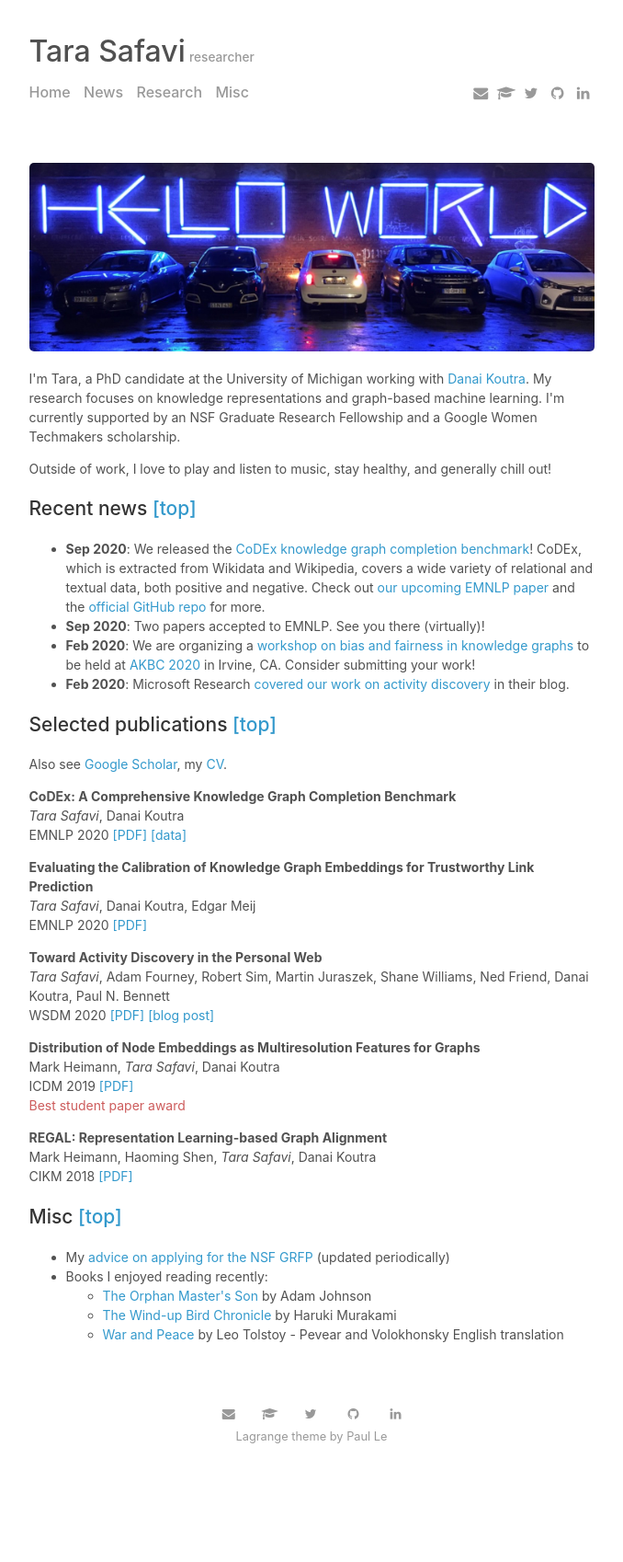
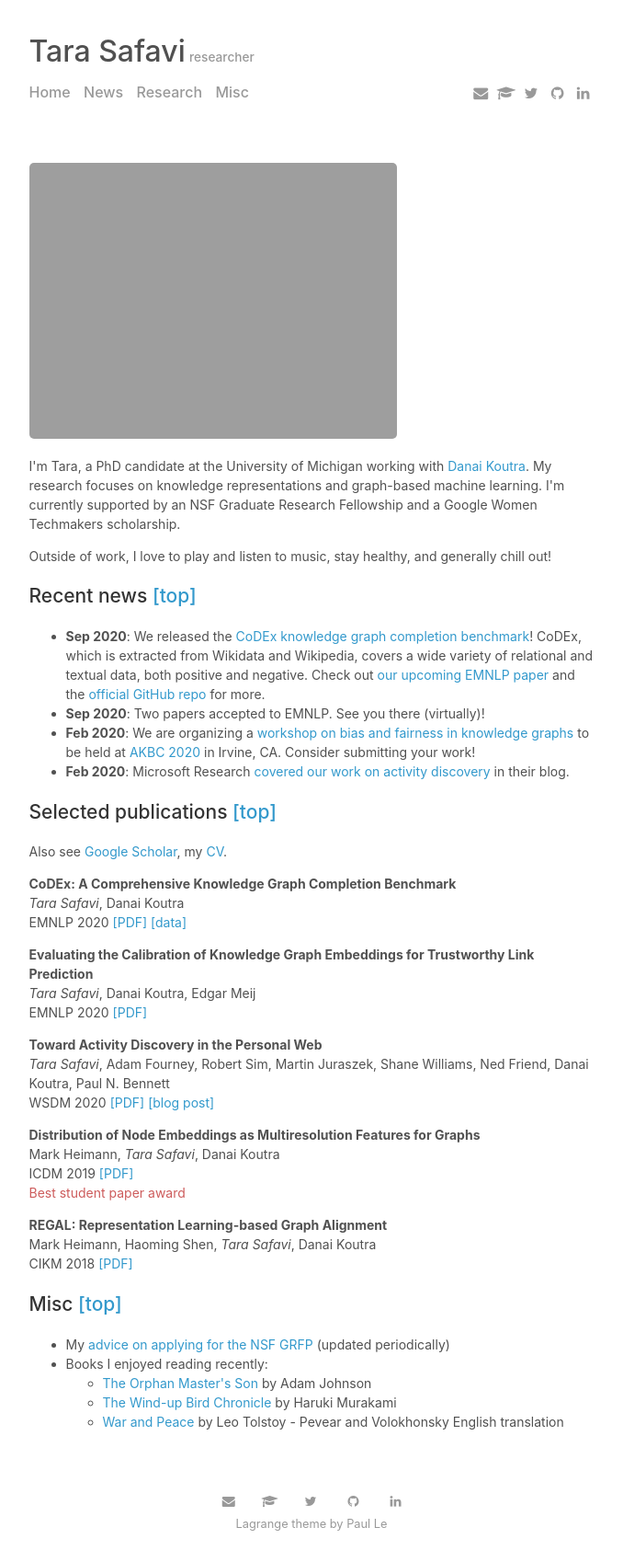
Before and after one commit to tsafavi/tsafavi.github.io, a Jekyll site: the page built from index.html, in a window 1280 px wide. Shown: the whole page at 92% size, without its empty margins (301-979 px from the left). Built offline with Jekyll 4.4.1, drawn with Linux system fonts in a browser that asks for light colours; the list of posts is cut into pages by our own code; before the commit the page ends 1603 px from its top, so only the background shows below that.

Commit message:
Revert pic

```diff
--- a/index.html
+++ b/index.html
@@ -4,7 +4,6 @@ title:
 image:
   feature: 3-teaser.jpg
   feature: portugal-bookstore.jpg
-  feature: hello-world.jpg
 ---
 <p>
 I'm Tara, a  PhD candidate at the University of Michigan working with <a href="http://danaikoutra.com" target="_blank">Danai Koutra</a>.
```
